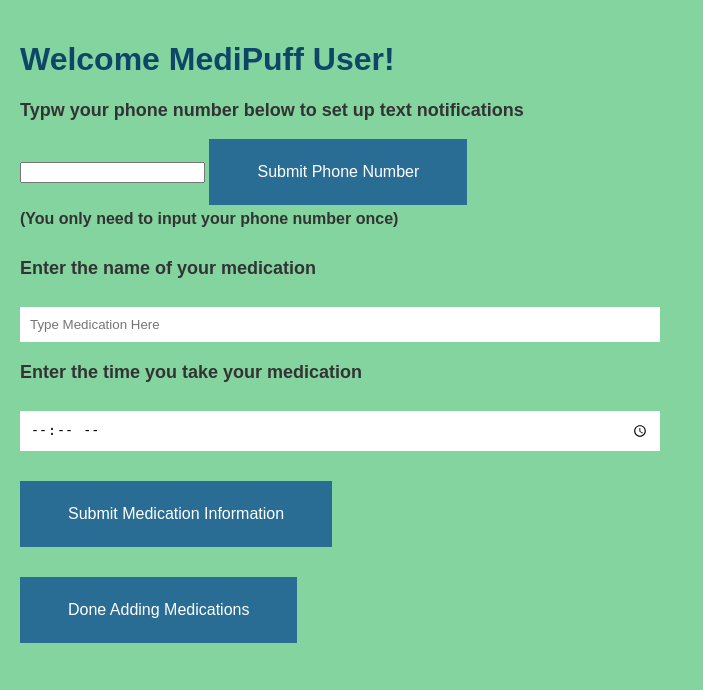
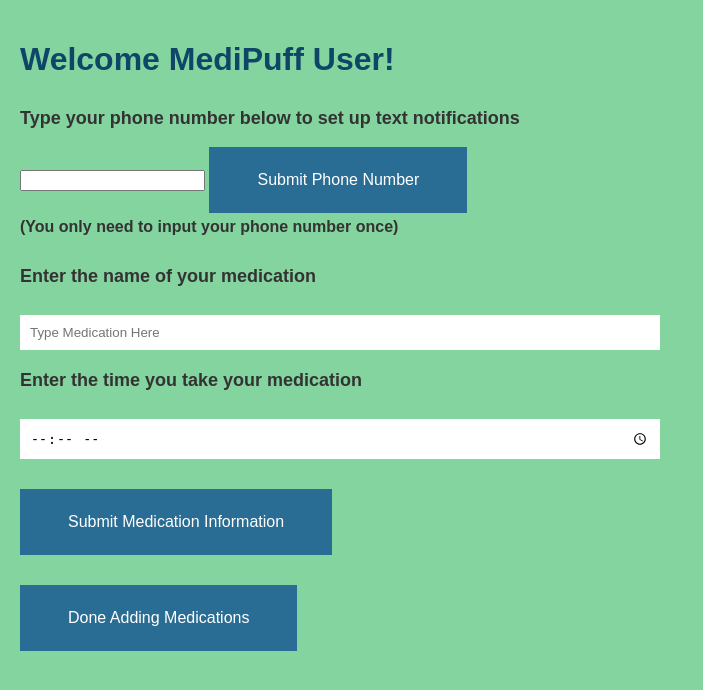
Before and after one commit to ronaldngounou/MediPuff, a Flask app: page /EnterMedication in a window 1280 px wide. Shown: the top 690 px of the page, without its empty margins (0-703 px from the left). Run offline with Flask 3, Linux system fonts and the light colour scheme.

Commit message:
got add medications working again

```diff
--- a/templates/Component3.html
+++ b/templates/Component3.html
@@ -62,10 +62,10 @@
     <h1>Welcome MediPuff User!</h1>
 
 
-        <fomr>
-            <h3>Typw your phone number below to set up text notifications</h3>
+        <form>
+            <h3>Type your phone number below to set up text notifications</h3>
             <input type="tel" name="phone_number" id="phone_number">
-            <input type="submit" value="Submit Phone Number" onclick="displayInput()">
+            <input type="submit" value="Submit Phone Number">
             <h4>(You only need to input your phone number once)</h4>
         </form>
 
@@ -73,7 +73,7 @@
     <form method="POST" action="/EnterMedication">
         <h3>Enter the name of your medication</h3>
         <input type="text" id="submit_med" name="submit_med" placeholder="Type Medication Here">
-    </form>
+
 
         <h3>Enter the time you take your medication</h3>
         <input type="time" id="submit_time" name="submit_time" placeholder="Type Time Here">
@@ -81,6 +81,7 @@
         <div class="button-container">
             <input type="submit" value="Submit Medication Information">
         </div>
+    </form>
 
     <div class="button-container">
         <input type="submit" value="Done Adding Medications" onclick="goToMainPage()">
```
Also changed, not shown: templates/Component5.html (+8 -0 lines). Lines whose indentation alone changed are shown as unchanged.
